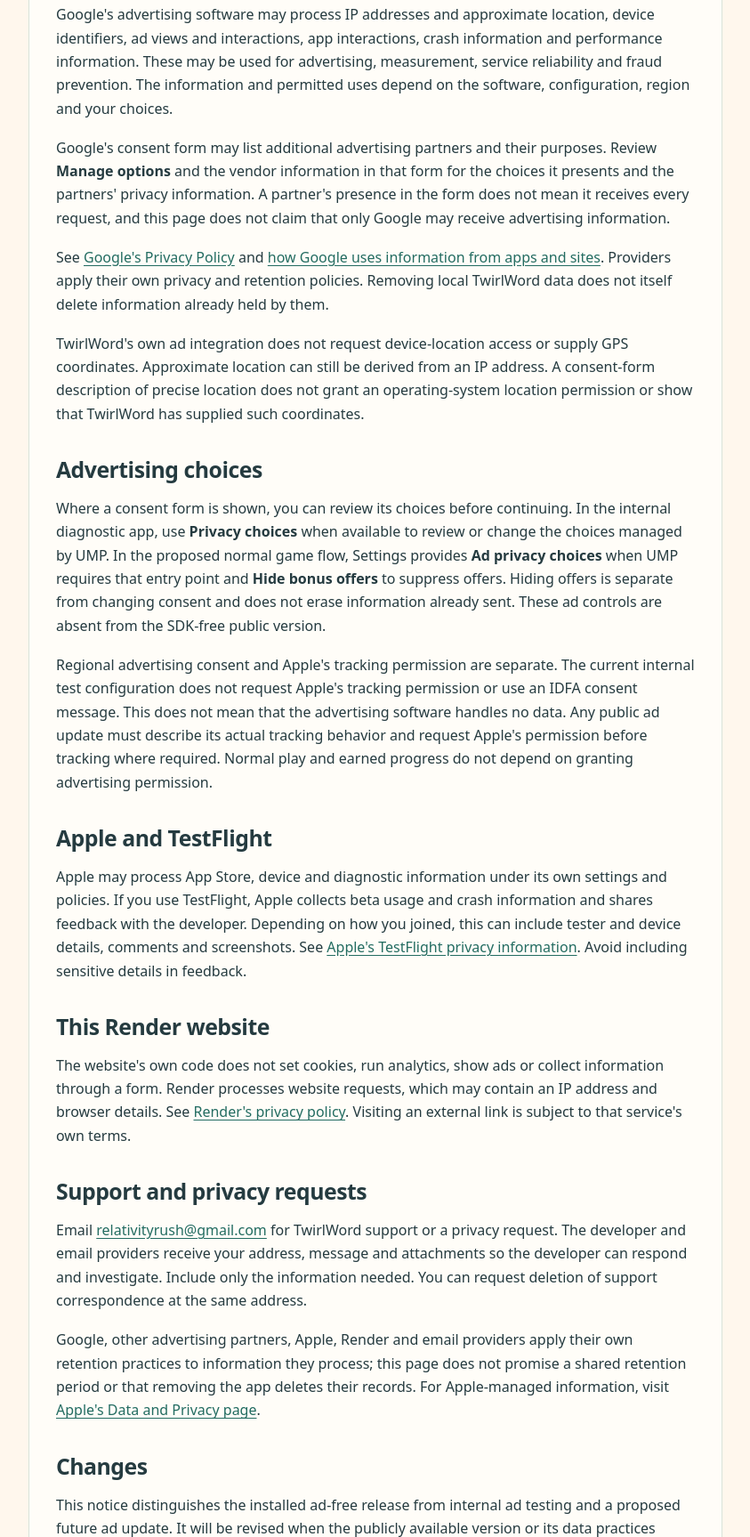
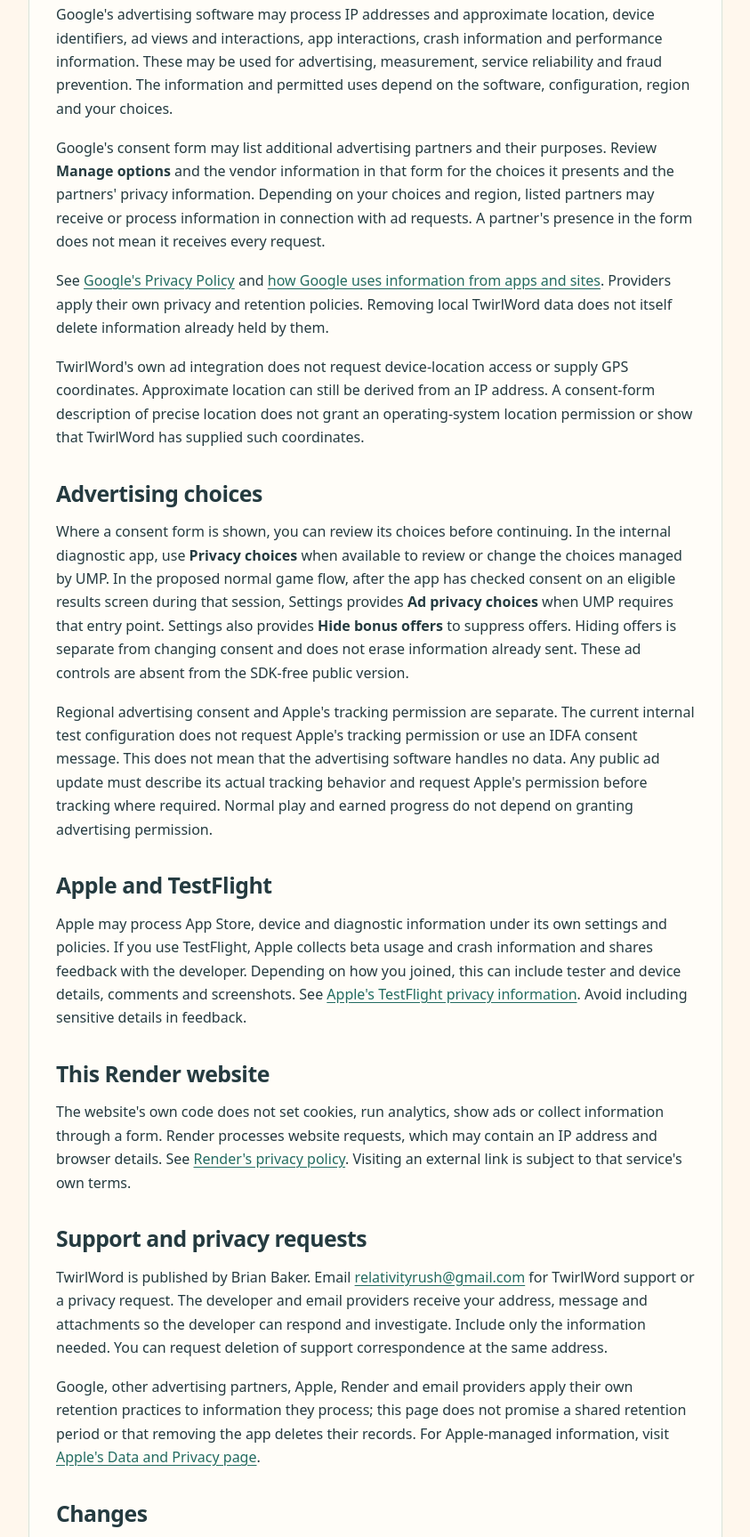
Before and after one commit to bbonkersb26/twirlword-support, a plain HTML site: page site/public/privacy/index.html in a window 1280 px wide. Shown: the part 1597-3324 px from the top of the page at 89% size, without its empty margins (48-891 px from the left). Drawn offline with Linux system fonts and the light colour scheme.

Commit message:
Clarify ad partners and current-session privacy choices

```diff
--- a/site/public/privacy/index.html
+++ b/site/public/privacy/index.html
@@ -14,18 +14,18 @@
 <p>In an ad-enabled build, consent updates and ad preparation may contact Google before you choose to watch. In the normal game flow this begins on eligible results screens; the separate diagnostic app can begin these steps on its test screen. Official test ads do not mean that no information leaves your device.</p>
 <h2>Google and advertising partners</h2>
 <p>Google's advertising software may process IP addresses and approximate location, device identifiers, ad views and interactions, app interactions, crash information and performance information. These may be used for advertising, measurement, service reliability and fraud prevention. The information and permitted uses depend on the software, configuration, region and your choices.</p>
-<p>Google's consent form may list additional advertising partners and their purposes. Review <strong>Manage options</strong> and the vendor information in that form for the choices it presents and the partners' privacy information. A partner's presence in the form does not mean it receives every request, and this page does not claim that only Google may receive advertising information.</p>
+<p>Google's consent form may list additional advertising partners and their purposes. Review <strong>Manage options</strong> and the vendor information in that form for the choices it presents and the partners' privacy information. Depending on your choices and region, listed partners may receive or process information in connection with ad requests. A partner's presence in the form does not mean it receives every request.</p>
 <p>See <a href="https://policies.google.com/privacy">Google's Privacy Policy</a> and <a href="https://policies.google.com/technologies/partner-sites">how Google uses information from apps and sites</a>. Providers apply their own privacy and retention policies. Removing local TwirlWord data does not itself delete information already held by them.</p>
 <p>TwirlWord's own ad integration does not request device-location access or supply GPS coordinates. Approximate location can still be derived from an IP address. A consent-form description of precise location does not grant an operating-system location permission or show that TwirlWord has supplied such coordinates.</p>
 <h2>Advertising choices</h2>
-<p>Where a consent form is shown, you can review its choices before continuing. In the internal diagnostic app, use <strong>Privacy choices</strong> when available to review or change the choices managed by UMP. In the proposed normal game flow, Settings provides <strong>Ad privacy choices</strong> when UMP requires that entry point and <strong>Hide bonus offers</strong> to suppress offers. Hiding offers is separate from changing consent and does not erase information already sent. These ad controls are absent from the SDK-free public version.</p>
+<p>Where a consent form is shown, you can review its choices before continuing. In the internal diagnostic app, use <strong>Privacy choices</strong> when available to review or change the choices managed by UMP. In the proposed normal game flow, after the app has checked consent on an eligible results screen during that session, Settings provides <strong>Ad privacy choices</strong> when UMP requires that entry point. Settings also provides <strong>Hide bonus offers</strong> to suppress offers. Hiding offers is separate from changing consent and does not erase information already sent. These ad controls are absent from the SDK-free public version.</p>
 <p>Regional advertising consent and Apple's tracking permission are separate. The current internal test configuration does not request Apple's tracking permission or use an IDFA consent message. This does not mean that the advertising software handles no data. Any public ad update must describe its actual tracking behavior and request Apple's permission before tracking where required. Normal play and earned progress do not depend on granting advertising permission.</p>
 <h2>Apple and TestFlight</h2>
 <p>Apple may process App Store, device and diagnostic information under its own settings and policies. If you use TestFlight, Apple collects beta usage and crash information and shares feedback with the developer. Depending on how you joined, this can include tester and device details, comments and screenshots. See <a href="https://www.apple.com/legal/privacy/data/en/test-flight/">Apple's TestFlight privacy information</a>. Avoid including sensitive details in feedback.</p>
 <h2>This Render website</h2>
 <p>The website's own code does not set cookies, run analytics, show ads or collect information through a form. Render processes website requests, which may contain an IP address and browser details. See <a href="https://render.com/privacy">Render's privacy policy</a>. Visiting an external link is subject to that service's own terms.</p>
 <h2>Support and privacy requests</h2>
-<p>Email <a href="mailto:relativityrush@gmail.com?subject=TwirlWord%20privacy">relativityrush@gmail.com</a> for TwirlWord support or a privacy request. The developer and email providers receive your address, message and attachments so the developer can respond and investigate. Include only the information needed. You can request deletion of support correspondence at the same address.</p>
+<p>TwirlWord is published by Brian Baker. Email <a href="mailto:relativityrush@gmail.com?subject=TwirlWord%20privacy">relativityrush@gmail.com</a> for TwirlWord support or a privacy request. The developer and email providers receive your address, message and attachments so the developer can respond and investigate. Include only the information needed. You can request deletion of support correspondence at the same address.</p>
 <p>Google, other advertising partners, Apple, Render and email providers apply their own retention practices to information they process; this page does not promise a shared retention period or that removing the app deletes their records. For Apple-managed information, visit <a href="https://privacy.apple.com/">Apple's Data and Privacy page</a>.</p>
 <h2>Changes</h2>
 <p>This notice distinguishes the installed ad-free release from internal ad testing and a proposed future ad update. It will be revised when the publicly available version or its data practices change. Questions can be sent through our <a href="/support/#contact">support page</a>.</p>
```
Also changed, not shown: site/public/support/index.html (+1 -1 lines).
